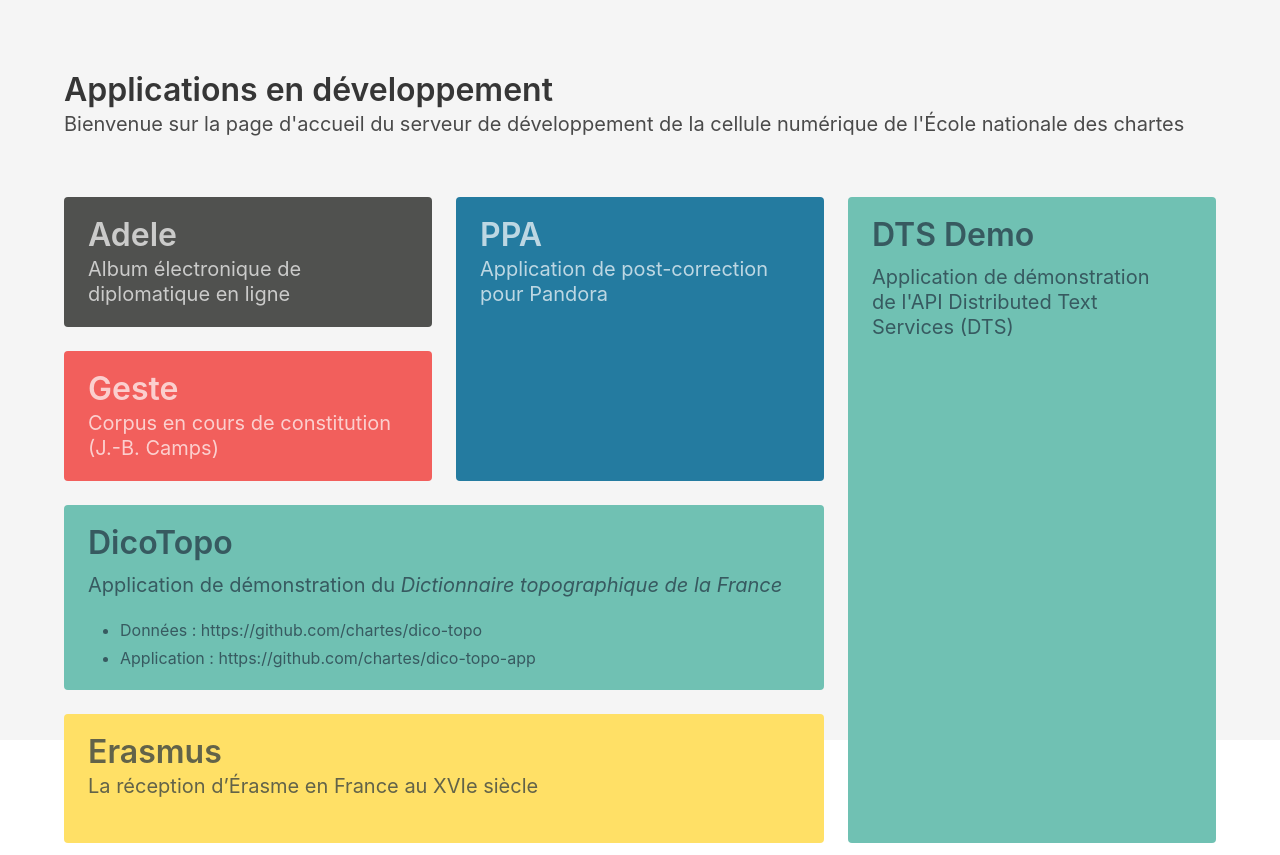
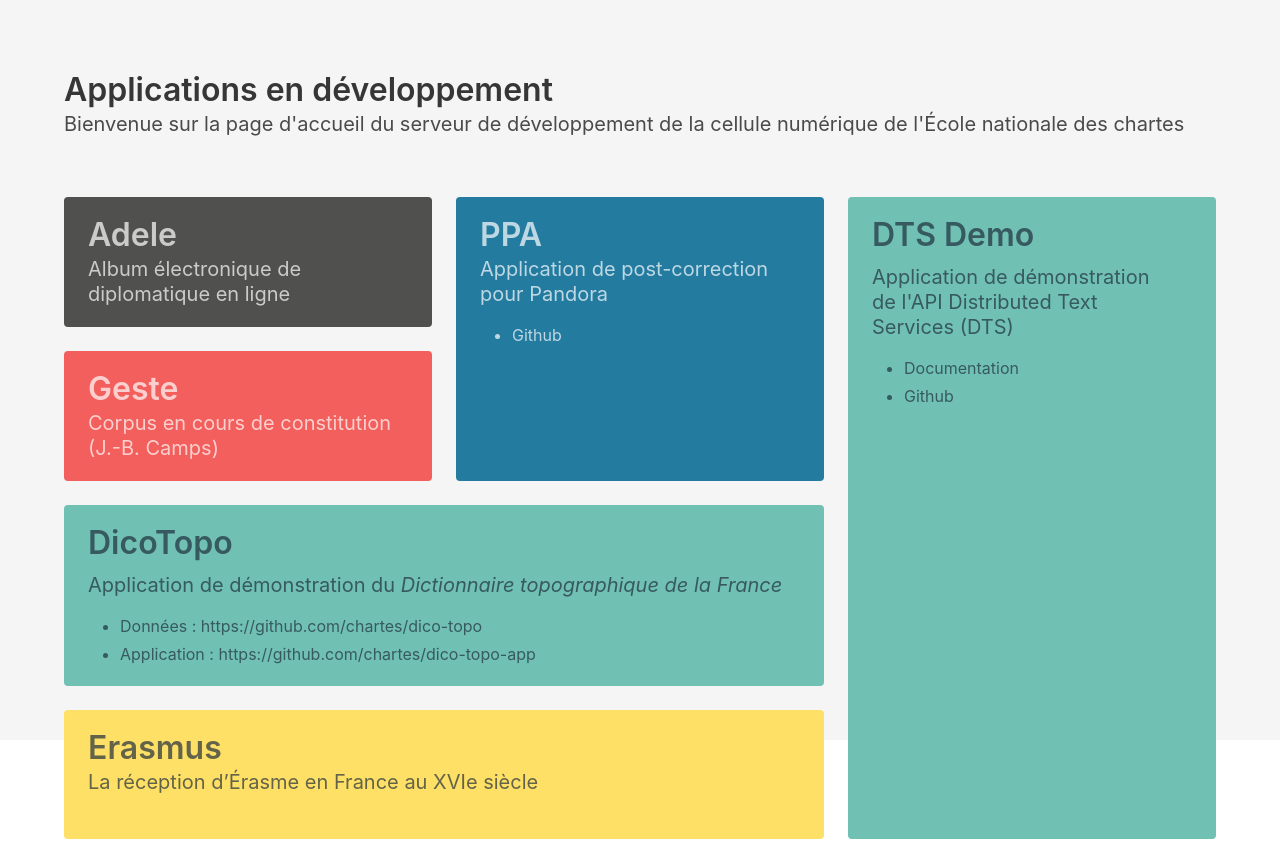
Before and after one commit to MrGecko/webapp-index, a plain HTML site: page index.html in a window 1280 px wide. Shown: the part 60-915 px from the top of the page. Drawn offline with nearby package versions, Linux system fonts and the light colour scheme.

Commit message:
liens utiles

```diff
--- a/index.html
+++ b/index.html
@@ -73,6 +73,11 @@
                       <p class="title">PPA</p>
                       <p class="subtitle">Application de post-correction pour Pandora</p>
                     </a>
+                    <div class="content">
+                      <ul>
+                        <li><a href="https://github.com/hipster-philology/pandora-postcorrect-app">Github</a></li>
+                      </ul>
+                    </div>
                   </article>
 
                 </div>
@@ -84,14 +89,14 @@
                     <div class="content">
                       <p class="title">DicoTopo</p>
                       <p class="subtitle">Application de démonstration du <cite>Dictionnaire topographique de la France</cite></p>
+                    </div>
+                  </a>
                   <div class="content">
                     <ul>
-                                <li>Données : https://github.com/chartes/dico-topo</li>
-                                <li>Application : https://github.com/chartes/dico-topo-app</li>
+                      <li>Données : <a href="https://github.com/chartes/dico-topo">https://github.com/chartes/dico-topo</a></li>
+                      <li>Application : <a href="https://github.com/chartes/dico-topo-app">https://github.com/chartes/dico-topo-app</a></li>
                     </ul>
                   </div>
-                          </div>
-                        </a>
                 </article>
 
               </div>
@@ -118,6 +123,10 @@
                     <p class="subtitle">Application de démonstration de l'API Distributed Text Services (DTS)</p>
                     <div class="content">
                       <!-- Content -->
+                      <ul>
+                        <li><a href="https://distributed-text-services.github.io/specifications/">Documentation</a></li>
+                        <li><a href="https://github.com/distributed-text-services">Github</a></li>
+                      </ul>
                     </div>
                   </div>
                 </a>
```
Lines whose indentation alone changed are shown as unchanged.
